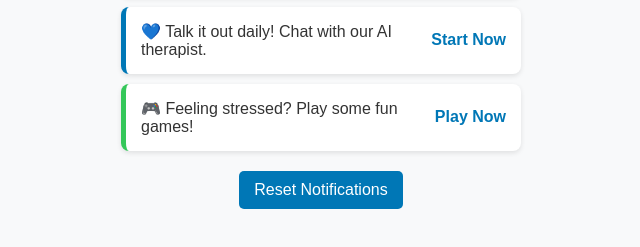
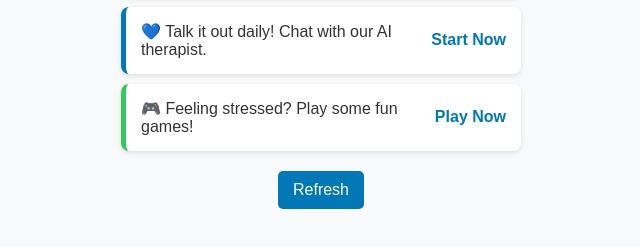
Before and after one commit to lokeshakera19/DeepBot, a plain HTML site: page notification.html in a window 1280 px wide. Shown: the part 159-406 px from the top of the page, without its empty margins (319-959 px from the left). Drawn offline with Linux system fonts and the light colour scheme.

Commit message:
Update notification.html

```diff
--- a/notification.html
+++ b/notification.html
@@ -62,7 +62,7 @@
         <div id="gameNotification" class="notification game hidden"></div>
     </div>
 
-    <button onclick="resetNotifications()">Reset Notifications</button>
+    <button onclick="resetNotifications()">Refresh</button>
 
     <script>
         document.addEventListener("DOMContentLoaded", function () {
```
